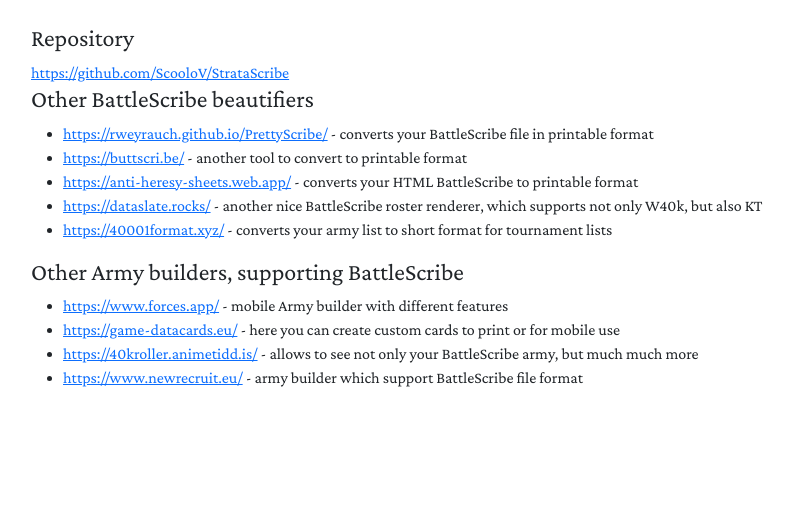
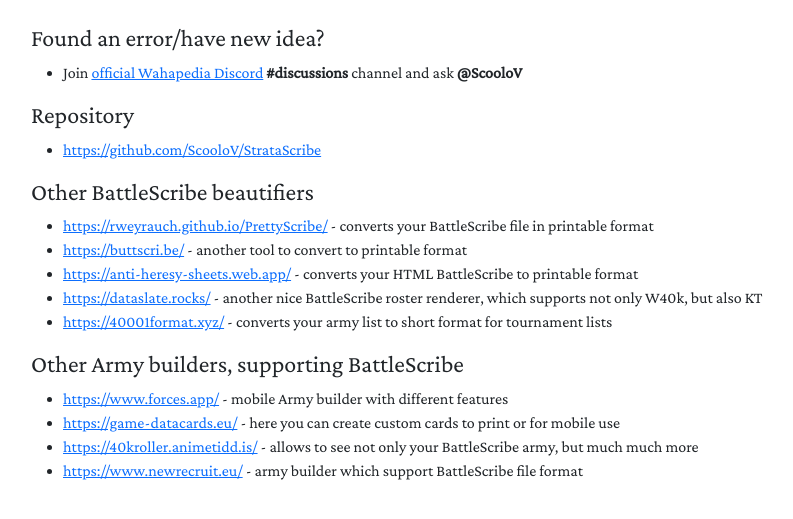
Before and after one commit to ScooloV/StrataScribe, a Flask app: page /about in a window 1280 px wide. Shown: the part 56-575 px from the top of the page, without its empty margins (51-844 px from the left). Run offline with Flask 2, Linux system fonts and the light colour scheme; parts of the project's set-up code (start-up, migrations or seed data) failed here and were passed over.

Commit message:
Added contact info

```diff
--- a/templates/about.html
+++ b/templates/about.html
@@ -25,8 +25,16 @@
 
 <div class="container">
     <br>
+    <h4>Found an error/have new idea?</h4>
+    <ul>
+        <li> Join <a href="https://discord.com/invite/VAXG2jRjXY">official Wahapedia Discord</a> <b>#discussions</b> channel and ask <b>@ScooloV</b>
+    </ul>
+
     <h4>Repository</h4>
-    <a href="https://github.com/ScooloV/StrataScribe">https://github.com/ScooloV/StrataScribe</a>
+    <ul>
+        <li><a href="https://github.com/ScooloV/StrataScribe">https://github.com/ScooloV/StrataScribe</a>
+    </ul>
+
 
     <h4>Other BattleScribe beautifiers</h4>
     <ul>
--- a/templates/upload.html
+++ b/templates/upload.html
@@ -70,9 +70,9 @@
         <li><i><b>Show Stratagems without Unit specific requirements </b></i></li>
         Some of Stratagems can be used anytime and don't require any special Units for that. If this option is selected - they are added to <u>Stratagem by Phase</u> table.
         <li><i><b>Show Core Stratagems </b></i></li>
-        Core Stratagems are added to <u>Stratagem by Phase</u>
+        Core Stratagems are added to <u>Stratagem by Phase</u>.
         <li><i><b>Don't show "Before Battle" Stratagems </b></i></li>
-        Stratagems from <u>Before Battle</u> phase are not shown. (<i>For Example: Warlord Trait/Relic etc.</i>)
+        Stratagems from <i>Before Battle</i> phase are not shown. (<i>For Example: Warlord Trait/Relic etc.</i>)
     </ul>
 </div>
 
```
